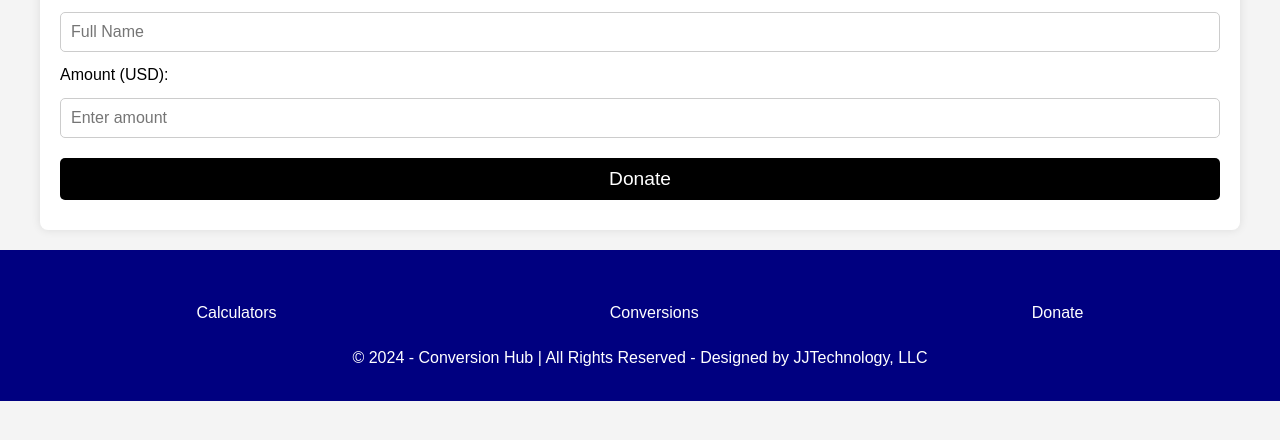
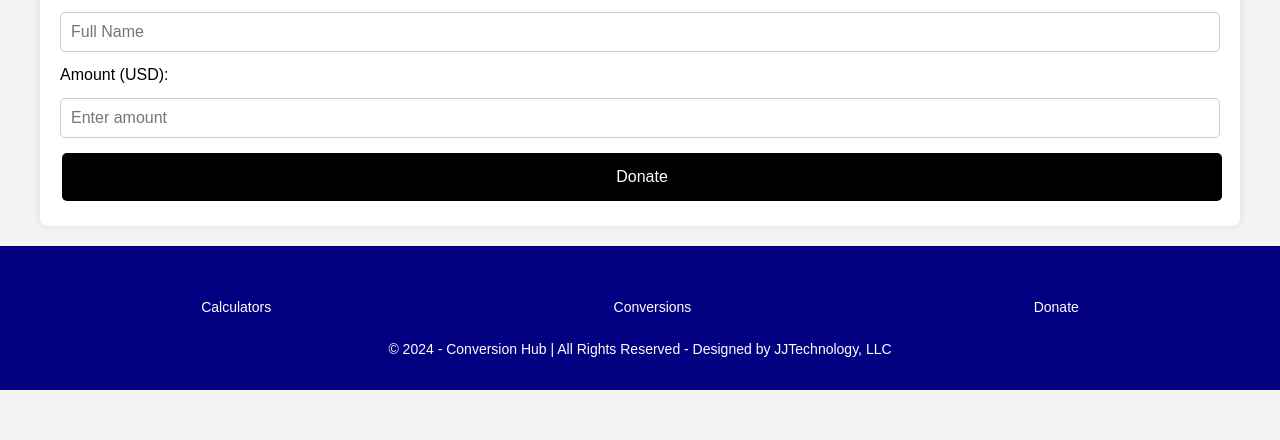
Before and after one commit to jweedor/multi-purpose-Calculator--and-Converter, a website: page donate.html in a window 1280 px wide. Shown: the part 246-686 px from the top of the page. Drawn offline with Linux system fonts and the light colour scheme; a script that the page names is missing.

Commit message:
Update style.css

```diff
--- a/style.css
+++ b/style.css
@@ -240,3 +240,43 @@ footer {
         display: block;
     }
 }
+
+
+
+
+
+
+/* Donation button styles */
+#donation-form button {
+    background-color: black
+    border: none;
+    color: white;
+    padding: 15px 20px;
+    text-align: center;
+    text-decoration: none;
+    display: inline-block;
+    font-size: 16px;
+    margin: 5px 2px;
+    cursor: pointer;
+    border-radius: 5px;
+}
+
+#donation-form button:hover {
+    background-color: navy
+}
+
+/* Footer styles */
+footer {
+    text-align: center;
+    margin-top: 20px;
+    font-size: 14px;
+}
+
+footer nav ul {
+    list-style-type: none; /* Remove bullet points */
+    padding: 0;            /* Remove padding */
+}
+
+footer nav ul li {
+    position: relative; /* Position relative for absolute positioning of submenu */
+}
```
